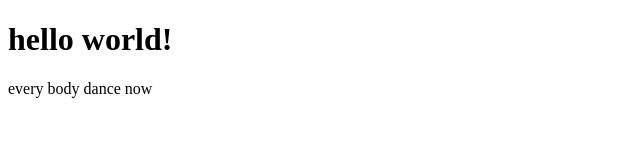
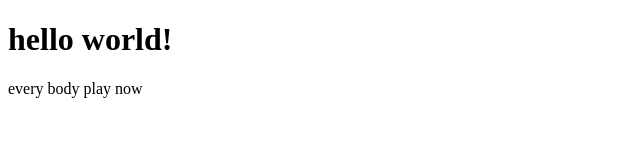
Before and after one commit to imedkhedhri/imedkhehdri.com, a plain HTML site: page index.html in a window 1280 px wide. Shown: the full height of the page, 0-640 px from the left. Drawn offline with Linux system fonts and the light colour scheme.

Commit message:
Update index.html

```diff
--- a/index.html
+++ b/index.html
@@ -2,7 +2,7 @@
 <html>
 <body>
 <h1> hello world! </h1>
-<p> every body dance now
+<p> every body play now
 </p>
 </body>
 </html>
```
